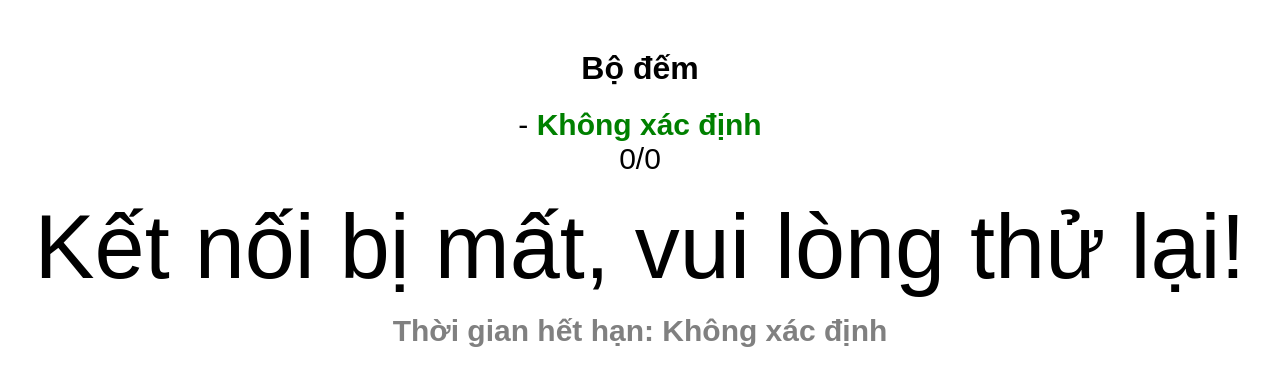
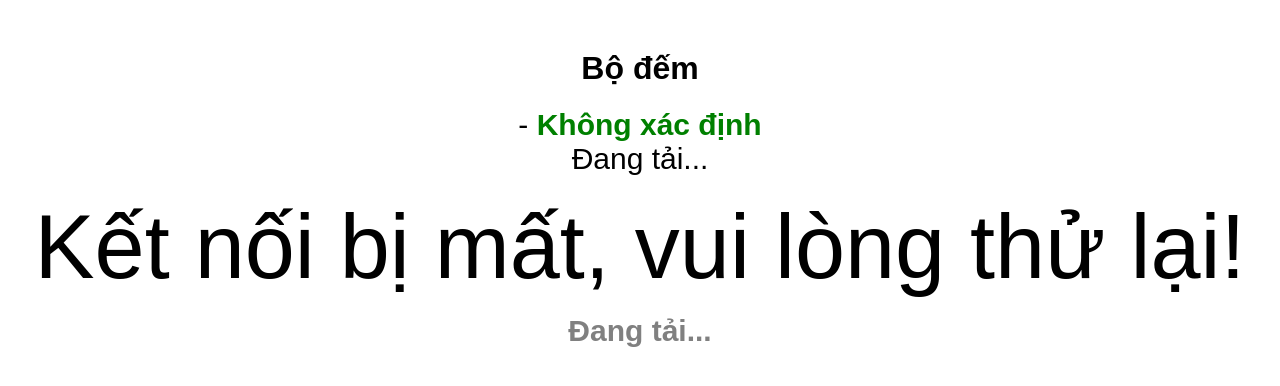
Before and after one commit to thanhtai9832/sever., a website: page public/index.html in a window 1280 px wide. Drawn offline with Linux system fonts and the light colour scheme.

Commit message:
Update index.html

```diff
--- a/public/index.html
+++ b/public/index.html
@@ -116,8 +116,6 @@
             console.error('Kết nối WebSocket đã đóng');
             countdownElement.textContent = 'Kết nối bị mất, vui lòng thử lại!';
             tiktokIdElement.textContent = 'Không xác định';
-            boxInfoElement.textContent = '0/0';
-            expiryTimeElement.textContent = 'Thời gian hết hạn: Không xác định';
             if (intervalId) clearInterval(intervalId); // Dừng bộ đếm nếu kết nối bị mất
         };
     </script>
```
